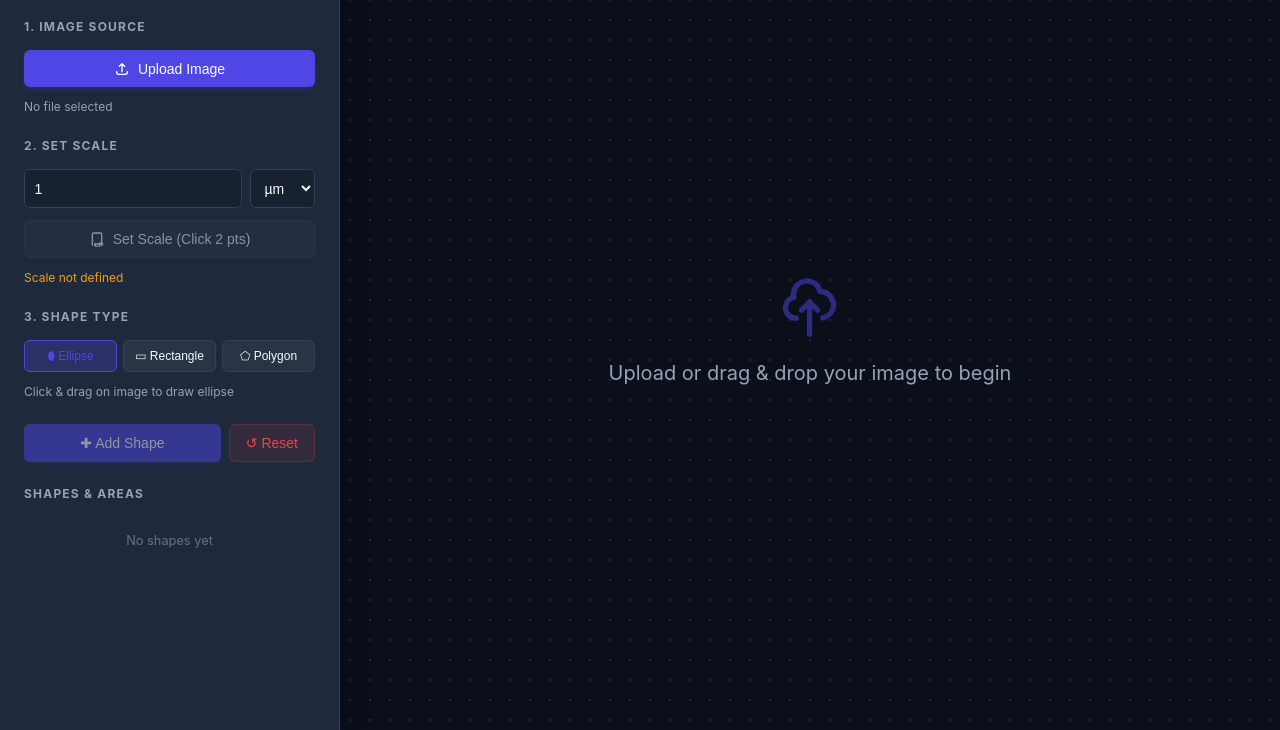
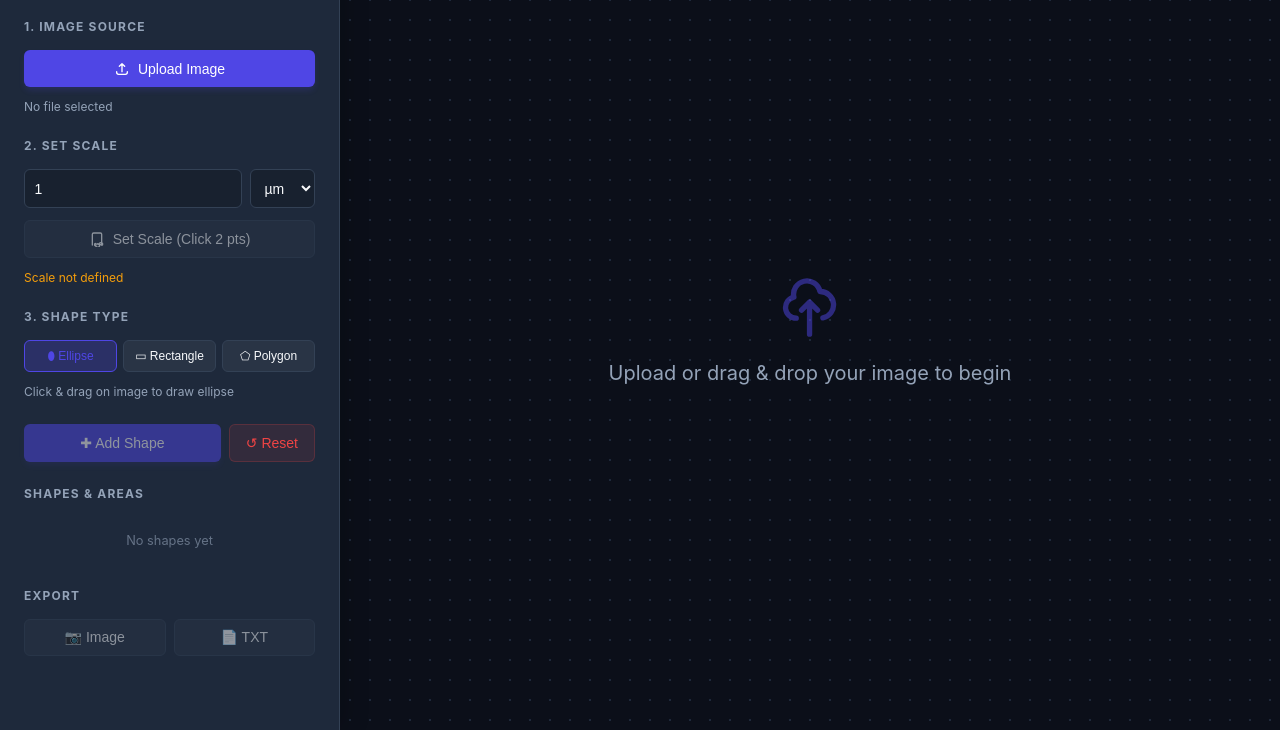
Before and after one commit to quantum-ctrl/ShapeAreaCalc, a plain HTML site: page index.html in a window 1280 px wide. Shown: the part 70-800 px from the top of the page. Drawn offline with Linux system fonts and the light colour scheme.

Commit message:
feat: add export image (PNG) and export TXT (area report)

```diff
--- a/app.js
+++ b/app.js
@@ -30,7 +30,9 @@ const els = {
     statusBar: document.getElementById('statusBar'),
     canvasWrapper: document.getElementById('canvas-wrapper'),
     dragOverlay: document.getElementById('dragOverlay'),
-    welcomeMessage: document.getElementById('welcomeMessage')
+    welcomeMessage: document.getElementById('welcomeMessage'),
+    btnExportImage: document.getElementById('btnExportImage'),
+    btnExportTxt: document.getElementById('btnExportTxt')
 };
 const ctx = els.mainCanvas.getContext('2d');
 const zoomCtx = els.zoomCanvas.getContext('2d');
@@ -475,7 +477,10 @@ function hexToRgba(hex, a) {
 
 /* ===== Shape List UI ===== */
 function updateShapeList() {
-    if (state.shapes.length === 0) { els.shapeList.innerHTML = '<div class="empty-list">No shapes yet</div>'; return; }
+    const hasShapes = state.shapes.length > 0;
+    els.btnExportImage.disabled = !hasShapes;
+    els.btnExportTxt.disabled = !hasShapes;
+    if (!hasShapes) { els.shapeList.innerHTML = '<div class="empty-list">No shapes yet</div>'; return; }
     const f = state.scale.factor, unit = state.scale.unit;
     const fmt = n => n.toLocaleString(undefined, { minimumFractionDigits: 2, maximumFractionDigits: 2 });
     const typeLabels = { ellipse: '⬮ Ellipse', rectangle: '▭ Rectangle', polygon: '⬠ Polygon' };
@@ -505,4 +510,46 @@ function showStatus(msg) {
     state.statusTimeout = setTimeout(() => els.statusBar.classList.remove('visible'), 4000);
 }
 
+/* ===== Export ===== */
+function exportImage() {
+    if (!state.image || state.shapes.length === 0) return;
+    const prevSel = state.selectedShapeId;
+    state.selectedShapeId = null;
+    render();
+    const link = document.createElement('a');
+    link.download = 'shapes_export.png';
+    link.href = els.mainCanvas.toDataURL('image/png');
+    link.click();
+    state.selectedShapeId = prevSel;
+    render();
+    showStatus('Image exported.');
+}
+
+function exportTxt() {
+    if (state.shapes.length === 0) return;
+    const f = state.scale.factor, unit = state.scale.unit;
+    const fmt = n => n.toLocaleString(undefined, { minimumFractionDigits: 2, maximumFractionDigits: 2 });
+    const typeLabels = { ellipse: 'Ellipse', rectangle: 'Rectangle', polygon: 'Polygon' };
+    const lines = ['ShapeAreaCalc - Area Report', '==========================='];
+    if (state.scale.defined) lines.push(`Scale: ${state.scale.realLength} ${unit}  (1 px = ${state.scale.factor.toPrecision(4)} ${unit})`);
+    if (els.fileName.textContent !== 'No file selected') lines.push(`Image: ${els.fileName.textContent}`);
+    lines.push('');
+    let total = 0;
+    state.shapes.forEach(sh => {
+        const area = (state.scale.defined && f > 0) ? calcShapeArea(sh) : 0;
+        total += area;
+        const areaStr = (state.scale.defined && f > 0) ? `${fmt(area)} ${unit}²` : '—';
+        lines.push(`#${sh.id}  ${typeLabels[sh.type].padEnd(10)} ${areaStr}`);
+    });
+    lines.push('---------------------------');
+    lines.push(`Total:      ${(state.scale.defined && f > 0) ? `${fmt(total)} ${unit}²` : '—'}`);
+    const blob = new Blob([lines.join('\n')], { type: 'text/plain' });
+    const link = document.createElement('a');
+    link.download = 'shapes_area_report.txt';
+    link.href = URL.createObjectURL(blob);
+    link.click();
+    URL.revokeObjectURL(link.href);
+    showStatus('TXT exported.');
+}
+
 init();
--- a/index.html
+++ b/index.html
@@ -525,6 +525,15 @@
                 <div class="empty-list">No shapes yet</div>
             </div>
         </div>
+
+        <!-- Export -->
+        <div class="control-group">
+            <h3>Export</h3>
+            <div class="input-row">
+                <button class="btn btn-secondary" id="btnExportImage" style="flex:1" disabled onclick="exportImage()">📷 Image</button>
+                <button class="btn btn-secondary" id="btnExportTxt" style="flex:1" disabled onclick="exportTxt()">📄 TXT</button>
+            </div>
+        </div>
     </div>
 
     <div class="main-content" id="mainContent">
```
